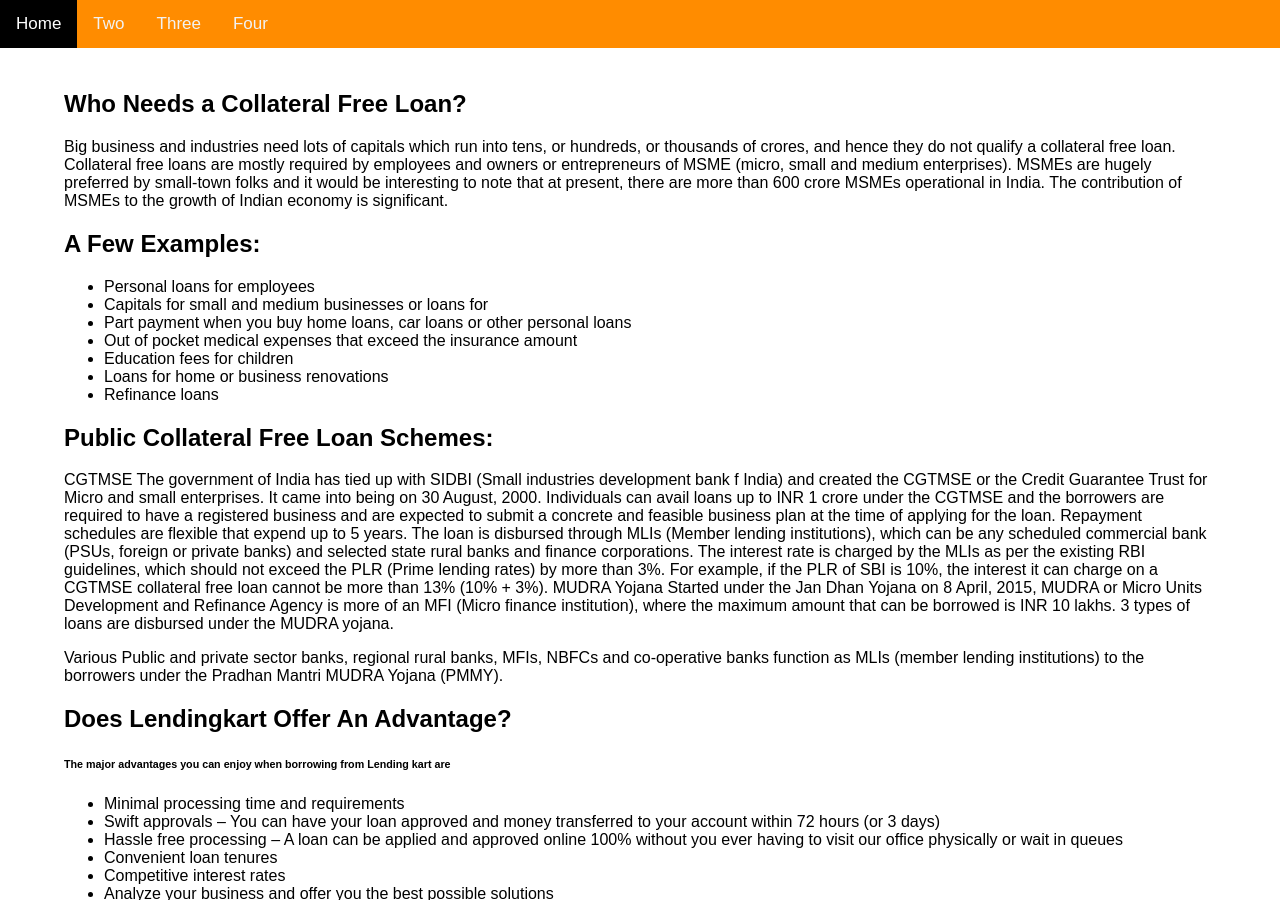
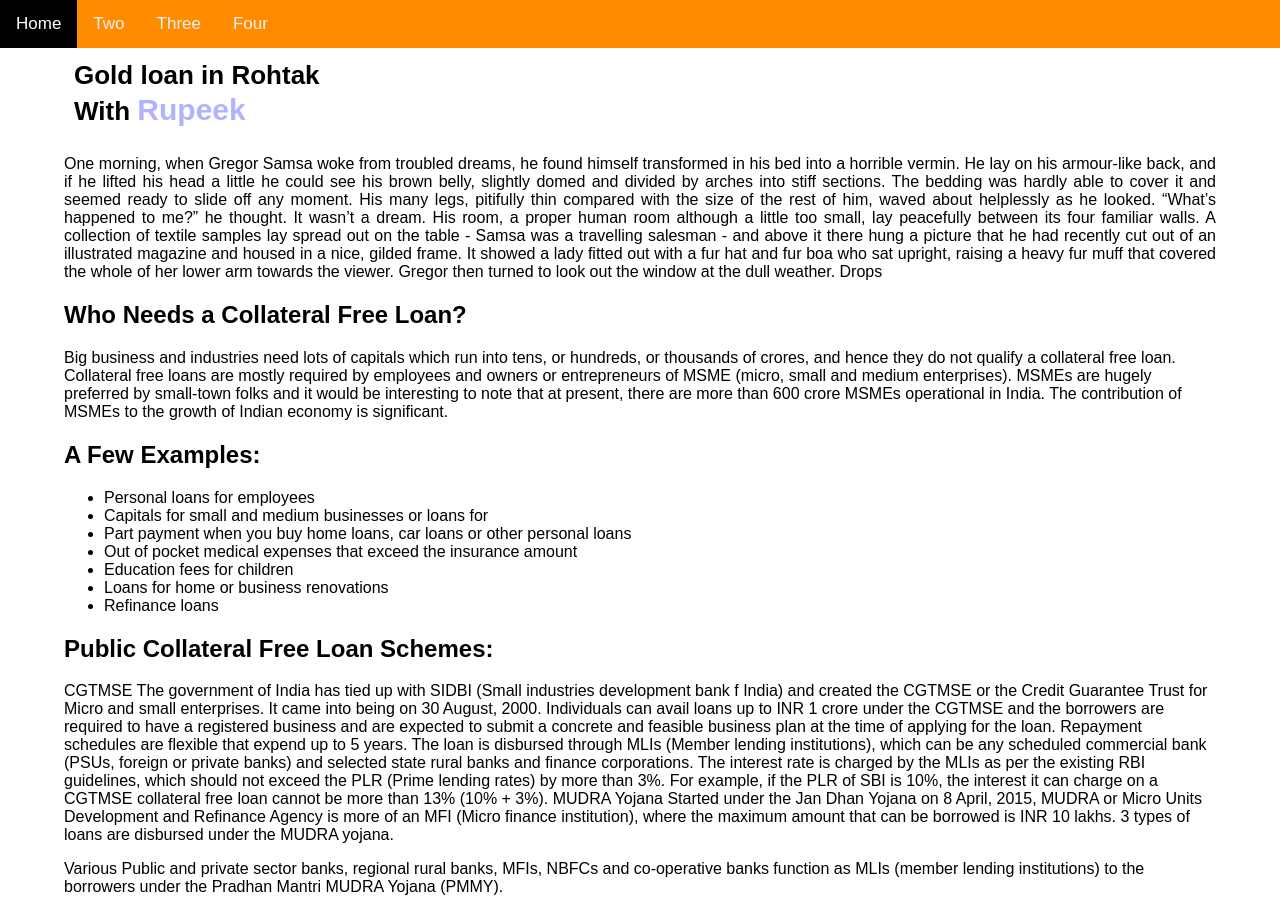
Before and after one commit to ajay17141994/updatednetify, a Jekyll site: the page built from _posts/2020-05-02-rohtak.md, in a window 1280 px wide and 900 px high. Built offline with Jekyll 4.4.1, drawn with Linux system fonts in a browser that asks for light colours; some of the changed text lies outside the part shown.

Commit message:
Update Blog posts “2020-05-02-rohtak”

```diff
--- a/_posts/2020-05-02-rohtak.md
+++ b/_posts/2020-05-02-rohtak.md
@@ -1,10 +1,14 @@
 ---
 layout: post
-title:  "Gold Loan In Rohtak!"
-date:   2020-05-12 23:50:12 -0700
+title: Gold Loan In Rohtak!
+date: 2020-05-12 23:50:12 -0700
 categories: jekyll update
-key: "Rohtak"
-description: "THIS IS ROHTAK SPECIFIC TEXT"
+heading_one: Gold loan in  Rohtak
+heading_two: With
+heading_three: Rupeek
+sub_footerData: THIS IS THE SUB  FOOTER THAT HS BEEN MADE DYNAMIC
 permalink: /rohtak/
-
+description: THIS IS ROHTAK SPECIFIC TEXT
+key: Rohtak
 ---
+One morning, when Gregor Samsa woke from troubled dreams, he found himself transformed in his bed into a horrible vermin. He lay on his armour-like back, and if he lifted his head a little he could see his brown belly, slightly domed and divided by arches into stiff sections. The bedding was hardly able to cover it and seemed ready to slide off any moment. His many legs, pitifully thin compared with the size of the rest of him, waved about helplessly as he looked. "What's happened to me?" he thought. It wasn't a dream. His room, a proper human room although a little too small, lay peacefully between its four familiar walls. A collection of textile samples lay spread out on the table - Samsa was a travelling salesman - and above it there hung a picture that he had recently cut out of an illustrated magazine and housed in a nice, gilded frame. It showed a lady fitted out with a fur hat and fur boa who sat upright, raising a heavy fur muff that covered the whole of her lower arm towards the viewer. Gregor then turned to look out the window at the dull weather. Drops
```
